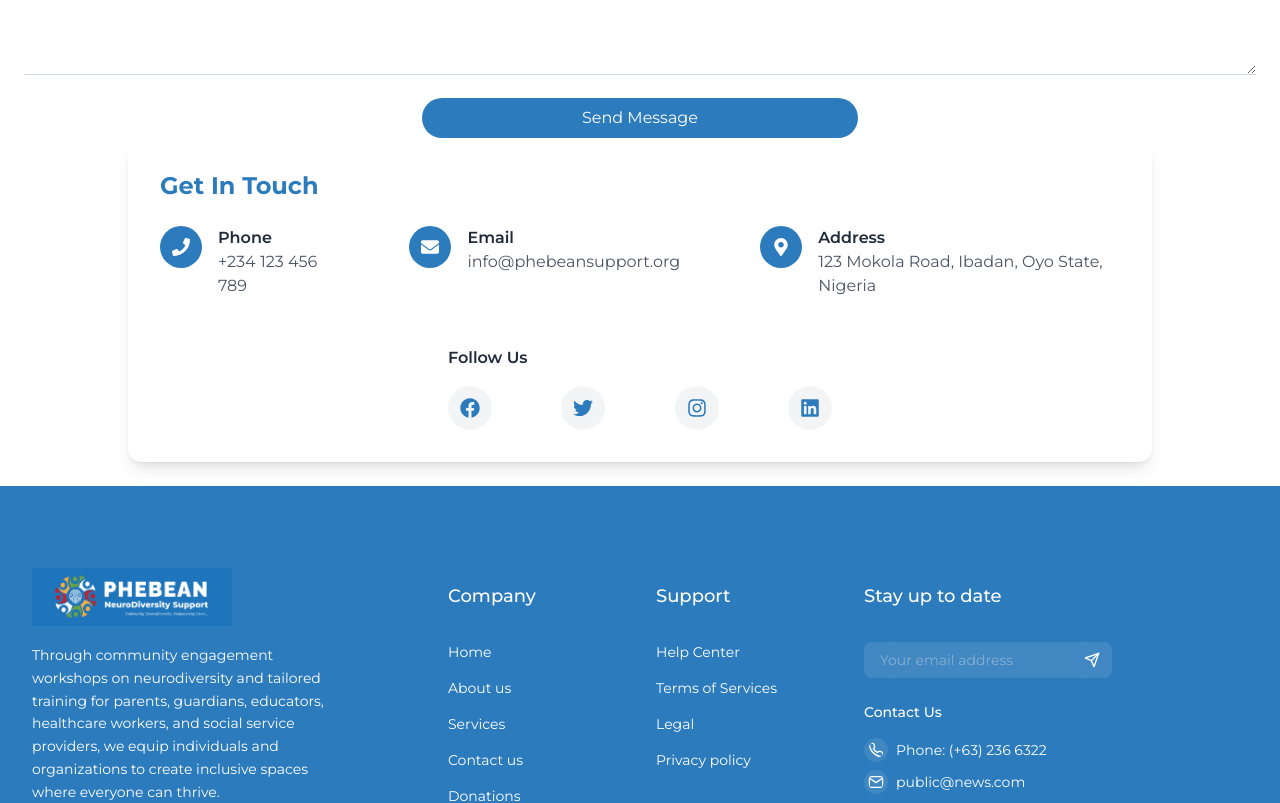
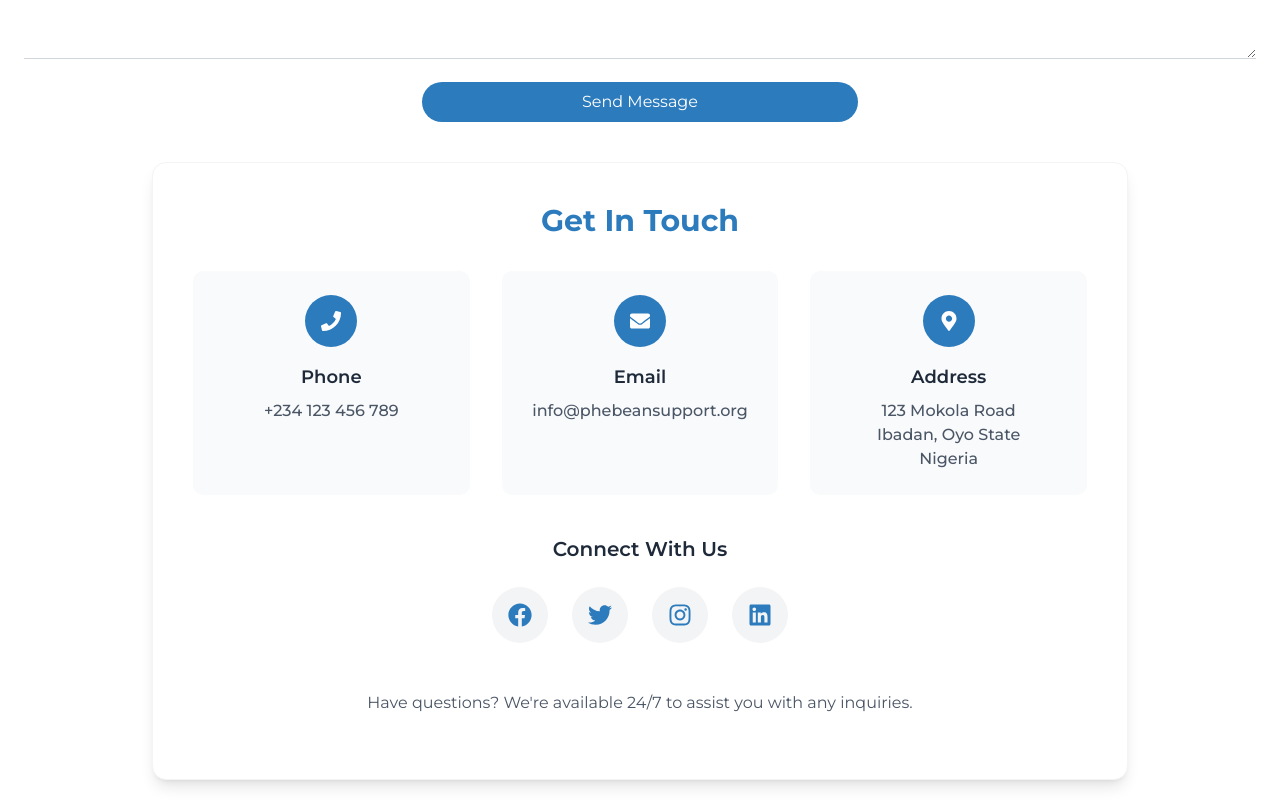
Before and after one commit to shamzconsult/Pheone, a Next.js app: page /contact in a window 1280 px wide. Shown: the part 1280-2083 px from the top of the page. Built offline with nearby package versions, Linux system fonts and the light colour scheme.

Commit message:
Chore: UI Adjustment

```diff
--- a/src/app/contact/_components/ContactForm.tsx
+++ b/src/app/contact/_components/ContactForm.tsx
@@ -52,7 +52,7 @@ function ContactForm() {
 
   return (
     <div className="max-w-screen-xl mx-auto p-6 bg-white">
-      <h2 className="text-2xl font-bold text-[#2c7bbd] mb-10">Get In Touch With Us</h2>
+      <h2 className="text-2xl font-bold text-[#2c7bbd] mb-10">Send Us a Message</h2>
 
       {submitStatus === 'success' && (
         <div className="mb-4 p-4 bg-green-100 text-green-700 rounded">
@@ -166,65 +166,103 @@ function ContactForm() {
             </div>
       </form>
 
-      <div className='max-w-screen-lg mx-auto'>
-        <div className='bg-white p-8 rounded-xl shadow-lg hover:shadow-xl transition-shadow duration-300'>
-          <h2 className='text-2xl font-bold text-[#2c7bbd] mb-6'>Get In Touch</h2>
+      <div className='max-w-screen-lg mx-auto px-4 sm:px-6 mt-10'>
+        <div className='bg-white p-8 sm:p-10 rounded-xl shadow-lg hover:shadow-xl transition-all duration-300 border border-gray-100'>
+          <h2 className='text-3xl font-bold text-[#2c7bbd] mb-8 text-center'>Get In Touch</h2>
 
-          <div className='space-y-4 md:flex md:gap-20'>
-            <div className='flex items-start'>
-              <div className='bg-[#2c7bbd] p-3 rounded-full text-white mr-4'>
-                <FaPhone className='text-lg' />
+          {/* Contact Information Grid */}
+          <div className='grid grid-cols-1 md:grid-cols-3 gap-8 mb-10'>
+            {/* Phone */}
+            <div
+              className='flex flex-col items-center text-center p-6 rounded-lg bg-gray-50 hover:bg-[#f0f7ff] transition-colors duration-300 group'
+            >
+              <div className='bg-[#2c7bbd] p-4 rounded-full text-white mb-4 group-hover:scale-110 transition-transform'>
+                <FaPhone className='text-xl' />
               </div>
-              <div>
-                <h3 className='font-semibold text-gray-800'>Phone</h3>
-                <a href="tel:+234123456789" className='text-gray-600 hover:text-[#2c7bbd] transition-colors'>
-                  +234 123 456 789
-                </a>
-              </div>
+              <h3 className='font-semibold text-gray-800 text-lg mb-2'>Phone</h3>
+              <a
+                href="tel:+234123456789"
+                className='text-gray-600 hover:text-[#2c7bbd] transition-colors text-md font-medium'
+              >
+                +234 123 456 789
+              </a>
             </div>
 
-            <div className='flex items-start'>
-              <div className='bg-[#2c7bbd] p-3 rounded-full text-white mr-4'>
-                <FaEnvelope className='text-lg' />
+            {/* Email */}
+            <div
+              className='flex flex-col items-center text-center p-6 rounded-lg bg-gray-50 hover:bg-[#f0f7ff] transition-colors duration-300 group'
+            >
+              <div className='bg-[#2c7bbd] p-4 rounded-full text-white mb-4 group-hover:scale-110 transition-transform'>
+                <FaEnvelope className='text-xl' />
               </div>
-              <div>
-                <h3 className='font-semibold text-gray-800'>Email</h3>
-                <a href="mailto:info@phebeansupport.org" className='text-gray-600 hover:text-[#2c7bbd] transition-colors'>
-                  info@phebeansupport.org
-                </a>
-              </div>
+              <h3 className='font-semibold text-gray-800 text-lg mb-2'>Email</h3>
+              <a
+                href="mailto:info@phebeansupport.org"
+                className='text-gray-600 hover:text-[#2c7bbd] transition-colors text-md font-medium break-all'
+              >
+                info@phebeansupport.org
+              </a>
             </div>
 
-            <div className='flex items-start'>
-              <div className='bg-[#2c7bbd] p-3 rounded-full text-white mr-4'>
-                <FaMapMarkerAlt className='text-lg' />
+            {/* Address */}
+            <div
+              className='flex flex-col items-center text-center p-6 rounded-lg bg-gray-50 hover:bg-[#f0f7ff] transition-colors duration-300 group'
+            >
+              <div className='bg-[#2c7bbd] p-4 rounded-full text-white mb-4 group-hover:scale-110 transition-transform'>
+                <FaMapMarkerAlt className='text-xl' />
               </div>
-              <div>
-                <h3 className='font-semibold text-gray-800'>Address</h3>
-                <p className='text-gray-600'>
-                  123 Mokola Road, Ibadan, Oyo State, Nigeria
-                </p>
-              </div>
+              <h3 className='font-semibold text-gray-800 text-lg mb-2'>Address</h3>
+              <p className='text-gray-600 text-md font-medium'>
+                123 Mokola Road<br />
+                Ibadan, Oyo State<br />
+                Nigeria
+              </p>
             </div>
           </div>
 
           {/* Social Media Links */}
-          <div className='mt-8 max-w-sm mx-auto'>
-            <h3 className='font-semibold text-gray-800 mb-4'>Follow Us</h3>
-            <div className='flex space-x-4 justify-between'>
-              <a href="#" className='bg-gray-100 p-3 rounded-full text-[#2c7bbd] hover:bg-[#2c7bbd] hover:text-white transition-colors'>
-                <FaFacebook className='text-xl' />
+          <div className='text-center'>
+            <h3 className='font-semibold text-gray-800 text-xl mb-6'>Connect With Us</h3>
+            <div className='flex justify-center space-x-6'>
+              <a
+                href="#"
+                className='bg-gray-100 p-4 rounded-full text-[#2c7bbd] hover:bg-[#2c7bbd] hover:text-white transition-all duration-300 transform hover:-translate-y-1'
+                aria-label="Facebook"
+              >
+                <FaFacebook className='text-2xl' />
               </a>
-              <a href="#" className='bg-gray-100 p-3 rounded-full text-[#2c7bbd] hover:bg-[#2c7bbd] hover:text-white transition-colors'>
-                <FaTwitter className='text-xl' />
+              <a
+                href="#"
+                className='bg-gray-100 p-4 rounded-full text-[#2c7bbd] hover:bg-[#2c7bbd] hover:text-white transition-all duration-300 transform hover:-translate-y-1'
+                aria-label="Twitter"
+              >
+                <FaTwitter className='text-2xl' />
               </a>
-              <a href="#" className='bg-gray-100 p-3 rounded-full text-[#2c7bbd] hover:bg-[#2c7bbd] hover:text-white transition-colors'>
-                <FaInstagram className='text-xl' />
+              <a
+                href="#"
+                className='bg-gray-100 p-4 rounded-full text-[#2c7bbd] hover:bg-[#2c7bbd] hover:text-white transition-all duration-300 transform hover:-translate-y-1'
+                aria-label="Instagram"
+              >
+                <FaInstagram className='text-2xl' />
               </a>
-              <a href="#" className='bg-gray-100 p-3 rounded-full text-[#2c7bbd] hover:bg-[#2c7bbd] hover:text-white transition-colors'>
-                <FaLinkedin className='text-xl' />
+              <a
+                href="#"
+                className='bg-gray-100 p-4 rounded-full text-[#2c7bbd] hover:bg-[#2c7bbd] hover:text-white transition-all duration-300 transform hover:-translate-y-1'
+                aria-label="LinkedIn"
+              >
+                <FaLinkedin className='text-2xl' />
               </a>
             </div>
+          </div>
+
+          {/* Call-to-action */}
+          <div className='mt-12 text-center'>
+            <p className='text-gray-600 mb-6 max-w-2xl mx-auto'>
+              Have questions? We&apos;re available 24/7 to assist you with any inquiries.
+            </p>
+            {/* <button className='bg-[#2c7bbd] text-white px-8 py-3 rounded-lg hover:bg-[#1e5a8a] transition-colors font-semibold text-lg shadow-md hover:shadow-lg'>
+              Contact Support
+            </button> */}
           </div>
         </div>
       </div>
--- a/src/app/contact/_components/ContactHero.tsx
+++ b/src/app/contact/_components/ContactHero.tsx
@@ -12,7 +12,7 @@ function ContactHero() {
         />
       </div>
 
-      <div className='px-4 sm:px-6 lg:px-8 py-12 mt-14 md:mt-10'>
+      <div className='px-4 sm:px-6 lg:px-8 py-10 mt-14 md:mt-10'>
         <div className='text-center'>
             <h1 className='text-xl mt-6 text-white bg-[#2c7bbd] mb-6 inline-block p-2 px-10 rounded-full'>Contact Us</h1>
             <p className='text-xl font-semibold text-black mb-8 max-w-4xl mx-auto leading-loose tracking-wide'>
```
